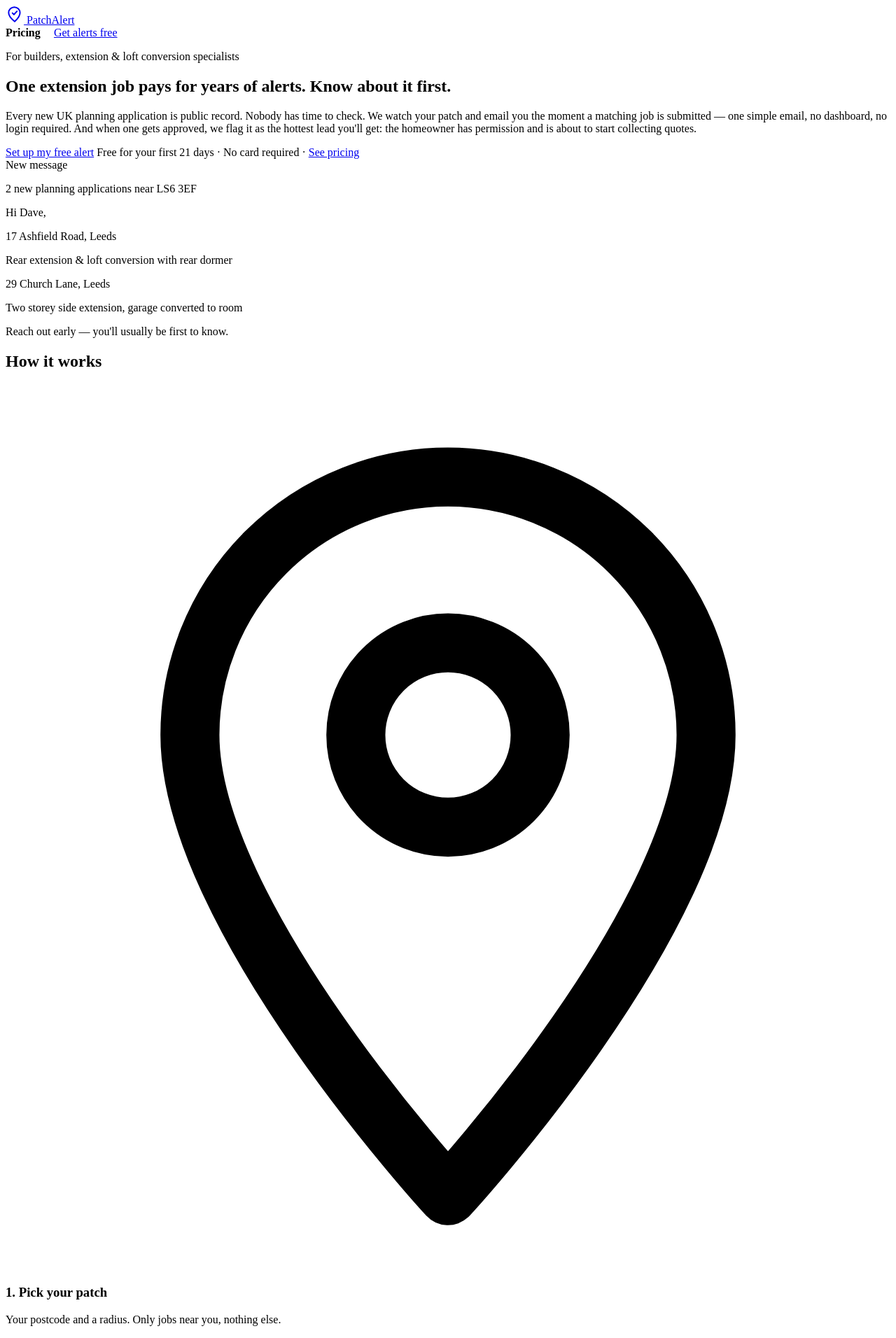
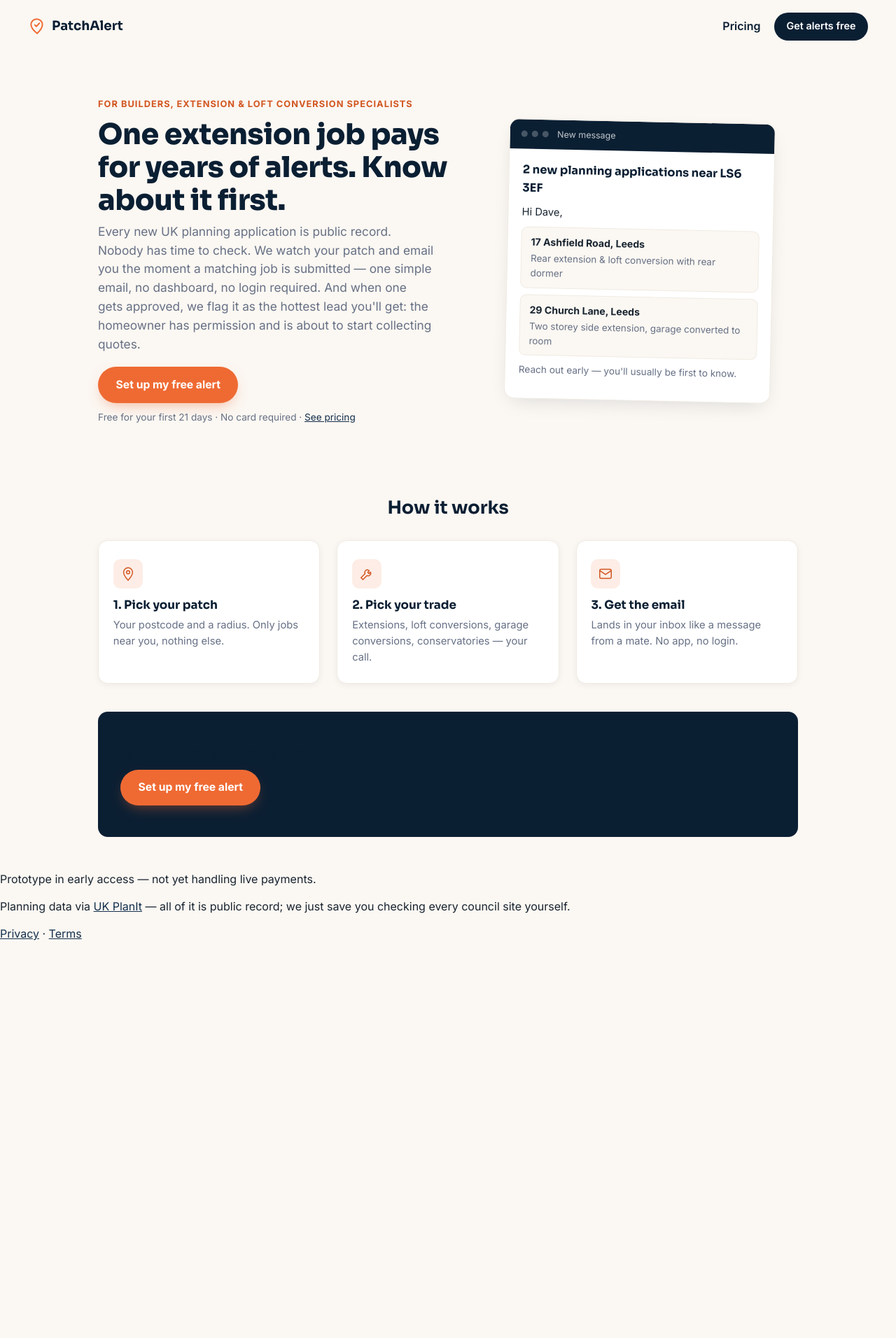
Before and after one commit to jackhvoice/patchalert, a Flask app: page / in a window 1280 px wide. Shown: the top 1912 px of the page at 70% size. After the commit the page ends 1344 px from the top, so only its background shows below. Run offline with Flask 3, Linux system fonts and the light colour scheme; some libraries are stand-ins or nearby versions.

Commit message:
Update style.css

```diff
--- a/static/style.css
+++ b/static/style.css
@@ -1,47 +1,138 @@
-/* ---------- Results page (search-first flow) ---------- */
-/* A responsive grid rather than one long single-file column — auto-fill
-   collapses to a single column on narrow screens with no media query
-   needed, but on a normal desktop width this turns what used to be a tall
-   scrolling list into 2-3 columns, which is most of the fix for "lots of
-   scrolling" on the results, leads, and account pages (all three reuse
-   this same list/card pair). */
-.results-list {
-  display: grid;
-  grid-template-columns: repeat(auto-fill, minmax(280px, 1fr));
-  gap: 0.85rem;
-  margin: 1.2rem 0;
-  /* align-items left at its default (stretch) on purpose — so cards in
-     the same row match height and, on the leads page, the status
-     dropdown can pin to the bottom of each card via margin-top: auto
-     instead of floating right under a short description. */
-}
-/* .mock-application also appears inside the single-column hero email
-   mock on the homepage, where its own margin-bottom does the spacing —
-   only cancel that here, where the grid's gap already spaces things out
-   (previously both applied at once, doubling the gap between cards). */
-.results-list .mock-application { margin-bottom: 0; }
-.subscribe-card { margin-top: 1.5rem; max-width: 420px; }
-
-/* ---------- Stage badges + leads dashboard ---------- */
-.stage-badge {
-  display: inline-block; font-size: 0.72rem; font-weight: 700; text-transform: uppercase;
-  letter-spacing: 0.04em; padding: 0.2rem 0.55rem; border-radius: 999px; margin-bottom: 0.4rem;
-}
-.stage-approved { background: rgba(239, 106, 51, 0.15); color: var(--orange-dark); }
-.lead-row { display: flex; flex-direction: column; gap: 0.3rem; position: relative; height: 100%; }
-.lead-status-form { margin-top: auto; padding-top: 0.4rem; }
-.lead-status-form select {
-  padding: 0.35rem 0.6rem; border: 1.5px solid var(--border); border-radius: var(--radius-sm);
-  font-family: var(--font-body); font-size: 0.85rem; background: white;
+/* ---------- Design tokens ---------- */
+:root {
+  --navy: #14304D;
+  --navy-dark: #0B1F33;
+  --ink: #182430;
+  --muted: #667085;
+  --orange: #EF6A33;
+  --orange-dark: #D2551F;
+  --cream: #FBF7F2;
+  --card: #FFFFFF;
+  --border: #E8E1D6;
+  --border-soft: #F0EBE2;
+  --shadow: 0 10px 30px -12px rgba(20, 48, 77, 0.18);
+  --shadow-sm: 0 2px 10px rgba(20, 48, 77, 0.06);
+  --radius: 14px;
+  --radius-sm: 9px;
+  --font-head: "Sora", -apple-system, BlinkMacSystemFont, sans-serif;
+  --font-body: "Inter", -apple-system, BlinkMacSystemFont, sans-serif;
 }
 
-/* ---------- Leads filter bar ---------- */
-.lead-filters { display: flex; flex-wrap: wrap; gap: 0.5rem; margin: 0.9rem 0 1.3rem; }
-.filter-pill {
-  display: inline-flex; align-items: center; gap: 0.3rem; font-weight: 600; font-size: 0.85rem;
-  background: var(--cream); border: 1.5px solid var(--border); border-radius: 999px;
-  padding: 0.45rem 0.95rem; cursor: pointer; color: var(--ink); font-family: var(--font-body);
-  transition: background 0.12s ease, border-color 0.12s ease, color 0.12s ease;
+* { box-sizing: border-box; }
+
+html { scroll-behavior: smooth; }
+
+body {
+  font-family: var(--font-body);
+  margin: 0;
+  color: var(--ink);
+  background: var(--cream);
+  line-height: 1.55;
+  -webkit-font-smoothing: antialiased;
 }
-.filter-pill:hover { border-color: var(--navy); }
-.filter-pill.active { background: rgba(239, 106, 51, 0.12); border-color: var(--orange); color: var(--orange-dark); }
+
+h1, h2, h3 { font-family: var(--font-head); color: var(--navy-dark); line-height: 1.15; margin: 0 0 0.5rem; }
+h1 { font-size: clamp(1.9rem, 3.2vw, 2.6rem); font-weight: 800; letter-spacing: -0.01em; }
+h2 { font-size: 1.6rem; font-weight: 700; }
+h3 { font-size: 1.05rem; font-weight: 700; }
+p { margin: 0 0 0.9rem; }
+a { color: var(--navy); }
+
+/* ---------- Topbar ---------- */
+.topbar {
+  display: flex; justify-content: space-between; align-items: center;
+  padding: 1.1rem 2.5rem; background: var(--cream);
+}
+.brand {
+  display: flex; align-items: center; gap: 0.5rem;
+  font-family: var(--font-head); font-weight: 700; font-size: 1.15rem;
+  color: var(--navy-dark); text-decoration: none;
+}
+.brand-mark { color: var(--orange); display: inline-flex; }
+.nav-cta {
+  background: var(--navy-dark); color: white; text-decoration: none;
+  padding: 0.55rem 1.1rem; border-radius: 999px; font-weight: 600; font-size: 0.9rem;
+  transition: background 0.15s ease;
+}
+.nav-cta:hover { background: var(--navy); }
+
+main { max-width: 1080px; margin: 0 auto; padding: 1rem 2.5rem 3rem; }
+
+/* ---------- Buttons ---------- */
+.btn {
+  display: inline-flex; align-items: center; justify-content: center;
+  padding: 0.85rem 1.6rem; border-radius: 999px; text-decoration: none;
+  font-weight: 700; font-size: 0.98rem; border: none; cursor: pointer;
+  transition: transform 0.12s ease, box-shadow 0.12s ease, background 0.15s ease;
+}
+.btn-primary { background: var(--orange); color: white; box-shadow: 0 8px 20px -8px rgba(239, 106, 51, 0.55); }
+.btn-primary:hover { background: var(--orange-dark); transform: translateY(-1px); }
+.btn-secondary { background: transparent; color: var(--navy); border: 1.5px solid var(--border); }
+.btn-secondary:hover { border-color: var(--navy); }
+.btn-block { width: 100%; }
+
+/* ---------- Hero ---------- */
+.hero {
+  display: grid; grid-template-columns: 1.05fr 0.95fr; gap: 3rem;
+  align-items: center; padding: 3rem 0 4rem;
+}
+.eyebrow {
+  font-size: 0.8rem; font-weight: 700; text-transform: uppercase; letter-spacing: 0.08em;
+  color: var(--orange-dark); margin-bottom: 0.6rem;
+}
+.lede { color: var(--muted); font-size: 1.08rem; max-width: 480px; }
+.lede.small { font-size: 0.98rem; }
+.hero-actions { display: flex; flex-direction: column; gap: 0.6rem; align-items: flex-start; margin-top: 1.2rem; }
+.hero-note { color: var(--muted); font-size: 0.85rem; }
+
+/* ---------- Hero mock email ---------- */
+.hero-visual { display: flex; justify-content: center; }
+.mock-email {
+  background: var(--card); border-radius: var(--radius); box-shadow: var(--shadow);
+  width: 100%; max-width: 380px; overflow: hidden; border: 1px solid var(--border-soft);
+  transform: rotate(1.2deg);
+}
+.mock-email-header {
+  display: flex; align-items: center; gap: 6px; padding: 0.7rem 1rem;
+  background: var(--navy-dark);
+}
+.mock-dot { width: 9px; height: 9px; border-radius: 50%; background: rgba(255,255,255,0.25); }
+.mock-email-title { color: rgba(255,255,255,0.75); font-size: 0.78rem; margin-left: 0.4rem; }
+.mock-email-meta { padding: 0.7rem 1.2rem 0; font-size: 0.82rem; color: var(--muted); }
+.mock-email-meta p { margin: 0 0 0.2rem; }
+.mock-email-body { padding: 1.1rem 1.2rem 1.3rem; }
+.mock-email-subject { font-family: var(--font-head); font-weight: 700; font-size: 1.02rem; color: var(--navy-dark); margin-bottom: 0.7rem; }
+.mock-email-line { font-size: 0.92rem; margin-bottom: 0.6rem; }
+.mock-email-line.muted { color: var(--muted); font-size: 0.85rem; }
+.mock-application {
+  background: var(--cream); border: 1px solid var(--border-soft); border-radius: var(--radius-sm);
+  padding: 0.6rem 0.8rem; margin-bottom: 0.6rem;
+}
+.mock-app-address { font-weight: 700; font-size: 0.88rem; margin: 0 0 0.15rem; }
+.mock-app-desc { font-size: 0.84rem; color: var(--muted); margin: 0; }
+.mock-email-text {
+  white-space: pre-wrap; font-family: var(--font-body); font-size: 0.88rem; color: var(--ink);
+  background: transparent; margin: 0;
+}
+.mock-email-full { transform: none; max-width: 640px; margin: 1.2rem 0; }
+
+/* ---------- How it works ---------- */
+.how { padding: 2.5rem 0; text-align: center; }
+.how h2 { margin-bottom: 2rem; }
+.how-steps { display: grid; grid-template-columns: repeat(3, 1fr); gap: 1.5rem; }
+.how-step {
+  background: var(--card); border: 1px solid var(--border-soft); border-radius: var(--radius);
+  padding: 1.6rem 1.3rem; box-shadow: var(--shadow-sm); text-align: left;
+}
+.how-icon {
+  width: 42px; height: 42px; border-radius: 10px; background: rgba(239, 106, 51, 0.12);
+  color: var(--orange-dark); display: flex; align-items: center; justify-content: center;
+  margin-bottom: 0.9rem;
+}
+.how-icon svg { width: 22px; height: 22px; }
+.how-step p { color: var(--muted); font-size: 0.92rem; margin: 0; }
+
+/* ---------- CTA band ---------- */
+.cta-band {
+  background: var(--navy-dark); color: white; border-radius: var(--radius);
+  padding: 2.8rem 2rem; text-align:
```
